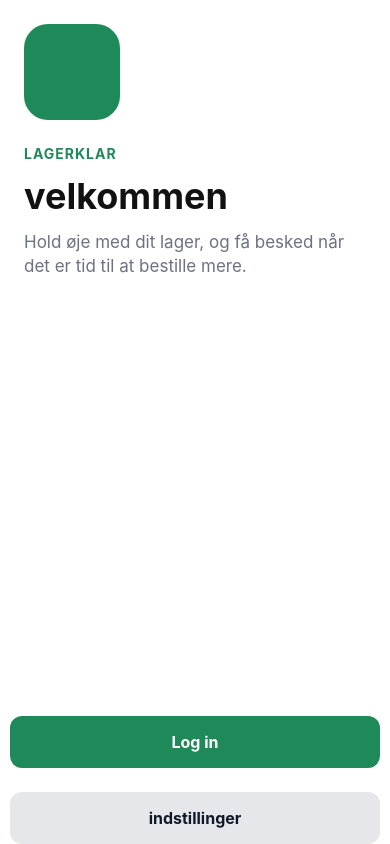
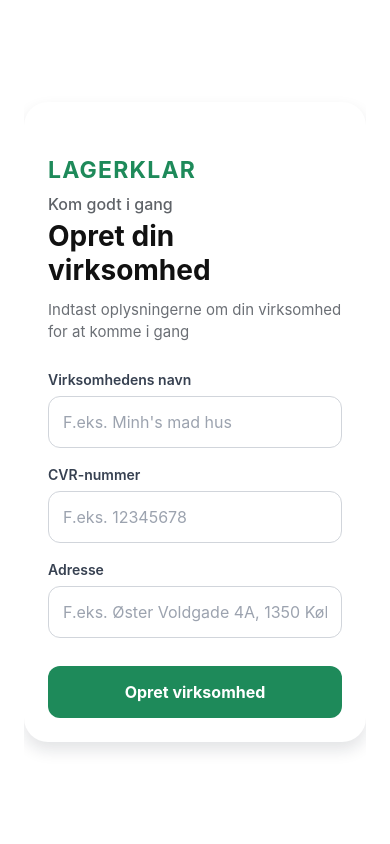
Before and after one commit to Aarhus-tech-project/2026q4-h5-projektstyring-og-app-programmering-group-1, a React Native app in the folder Frontend/: screen /CompanySignup in a window 390 px wide. Built offline with nearby package versions, Linux system fonts and the light colour scheme; some icons are missing.

Commit message:
Changed names from restaurant to company

```diff
--- a/Frontend/App.js
+++ b/Frontend/App.js
@@ -5,7 +5,7 @@ import { SafeAreaProvider } from 'react-native-safe-area-context';
 import HomeScreen from './src/screens/HomeScreen';
 import LoginScreen from './src/screens/LoginScreen';
 import SignupScreen from './src/screens/SignupScreen';
-import RestaurantSetupScreen from './src/screens/RestaurantSetupScreen';
+import CompanySetupScreen from './src/screens/CompanySetupScreen';
 
 const Stack = createNativeStackNavigator();
 
@@ -33,8 +33,8 @@ export default function App() {
             />
 
             <Stack.Screen
-            name="RestaurantSignup"
-            component={RestaurantSetupScreen}
+            name="CompanySignup"
+            component={CompanySetupScreen}
             options={{ headerShown: false }}
             />
         </Stack.Navigator>
--- a/Frontend/src/screens/RestaurantSetupScreen.js
+++ b/Frontend/src/screens/CompanySetupScreen.js
@@ -12,19 +12,20 @@ import {
 import { SafeAreaView } from 'react-native-safe-area-context';
 import { MoveLeft } from 'lucide-react-native';
 
-import styles from '../styles/RestaurantSetupStyles';
+import styles from '../styles/CompanySetupStyles';
 
-export default function RestaurantSetupScreen({ navigation }) {
-    const [restaurantName, setRestaurantName] = useState('');
+
+export default function CompanySetupScreen({ navigation }) {
+    const [companyName, setCompanyName] = useState('');
     const [address, setAddress] = useState('');
     const [cvrNumber, setCvrNumber] = useState('');
 
 
-    function handleCreateRestaurant() {
-        if (!restaurantName.trim() || !address.trim() || !cvrNumber.trim()) {
+    function handleCreateCompany() {
+        if (!companyName.trim() || !address.trim() || !cvrNumber.trim()) {
             Alert.alert(
                 'Manglede oplysninger',
-                'Udfyld Restaurantnavn, Adresse og CVR-nummer for at fortætte.'
+                'Udfyld Firmanavn, Adresse og CVR-nummer for at fortætte.'
             );
             return;
         }
@@ -39,16 +40,17 @@ export default function RestaurantSetupScreen({ navigation }) {
 
 
 
-        const restaurantData = {
-            name: restaurantName.trim(),
+
+        const companyData = {
+            name: companyName.trim(),
             address: address.trim(),
             cvrNumber: cvrNumber.trim(),
         };
 
-        console.log('Restaurant data:', restaurantData);
+        console.log('Company data:', companyData);
         Alert.alert(
-            'Restaurant oprettet',
-            'Din restaurant er blevet oprettet. PLACEHOLDER BACKEND NOT SETUP'
+            'Virksomhed oprettet',
+            'Din virksomhed er blevet oprettet. PLACEHOLDER BACKEND NOT SETUP'
         );
 }
 
@@ -74,32 +76,23 @@ export default function RestaurantSetupScreen({ navigation }) {
                         </Text>
 
                         <Text style={styles.title}>
-                            Opret din restaurant
+                            Opret din virksomhed
                         </Text>
 
                         <Text style={styles.description}>
-                            Indtast oplysningerne om din restaurant for at komme i gang
+                            Indtast oplysningerne om din virksomhed for at komme i gang
                         </Text>
 
-                        <Text style={styles.label}>Restaurantens navn</Text>
+                        <Text style={styles.label}>Virksomhedens navn</Text>
                         <TextInput
                             style={styles.input}
                             placeholder="F.eks. Minh's mad hus"
                             placeholderTextColor="#9CA3AF"
-                            value={restaurantName}
-                            onChangeText={setRestaurantName}
+                            value={companyName}
+                            onChangeText={setCompanyName}
                             autoCapitalize='words'
                             />
 
-                        <Text style={styles.label}>Adresse</Text>
-                        <TextInput
-                        style={styles.input}
-                        placeholder="F.eks. Øster Voldgade 4A, 1350 København"
-                        placeholderTextColor="#9CA3AF"
-                        value={address}
-                        onChangeText={setAddress}
-                        autoCapitalize="words"
-                        />
 
                         <Text style={styles.label}>CVR-nummer</Text>
                         <TextInput
@@ -112,12 +105,23 @@ export default function RestaurantSetupScreen({ navigation }) {
                             autoCapitalize="words"
                         />
 
+                        <Text style={styles.label}>Adresse</Text>
+                        <TextInput
+                        style={styles.input}
+                        placeholder="F.eks. Øster Voldgade 4A, 1350 København"
+                        placeholderTextColor="#9CA3AF"
+                        value={address}
+                        onChangeText={setAddress}
+                        autoCapitalize="words"
+                        />
+
+
                         <Pressable
                         style={styles.primaryButton}
-                        onPress={handleCreateRestaurant}
+                        onPress={handleCreateCompany}
                         >
                             <Text style={styles.primaryButtonText}>
-                                Opret restaurant
+                                Opret virksomhed
                             </Text>
                         </Pressable>
 
--- a/Frontend/src/screens/HomeScreen.js
+++ b/Frontend/src/screens/HomeScreen.js
@@ -36,7 +36,7 @@ export default function HomeScreen({ navigation }) {
 
                 {/* PLACEHOLDER FOR COMPANY SIGNUP */}
                 <View style={styles.buttonContainer}>
-                    <Pressable style={styles.secondaryButton} onPress={() => navigation.navigate('RestaurantSignup')}>
+                    <Pressable style={styles.secondaryButton} onPress={() => navigation.navigate('CompanySignup')}>
                             <Text style={styles.secondaryButtonText}>indstillinger</Text>
                     </Pressable>
                 </View>
```
Also changed, not shown: Frontend/src/styles/CompanySetupStyles.js (renamed from Frontend/src/styles/RestaurantSetupStyles.js).
